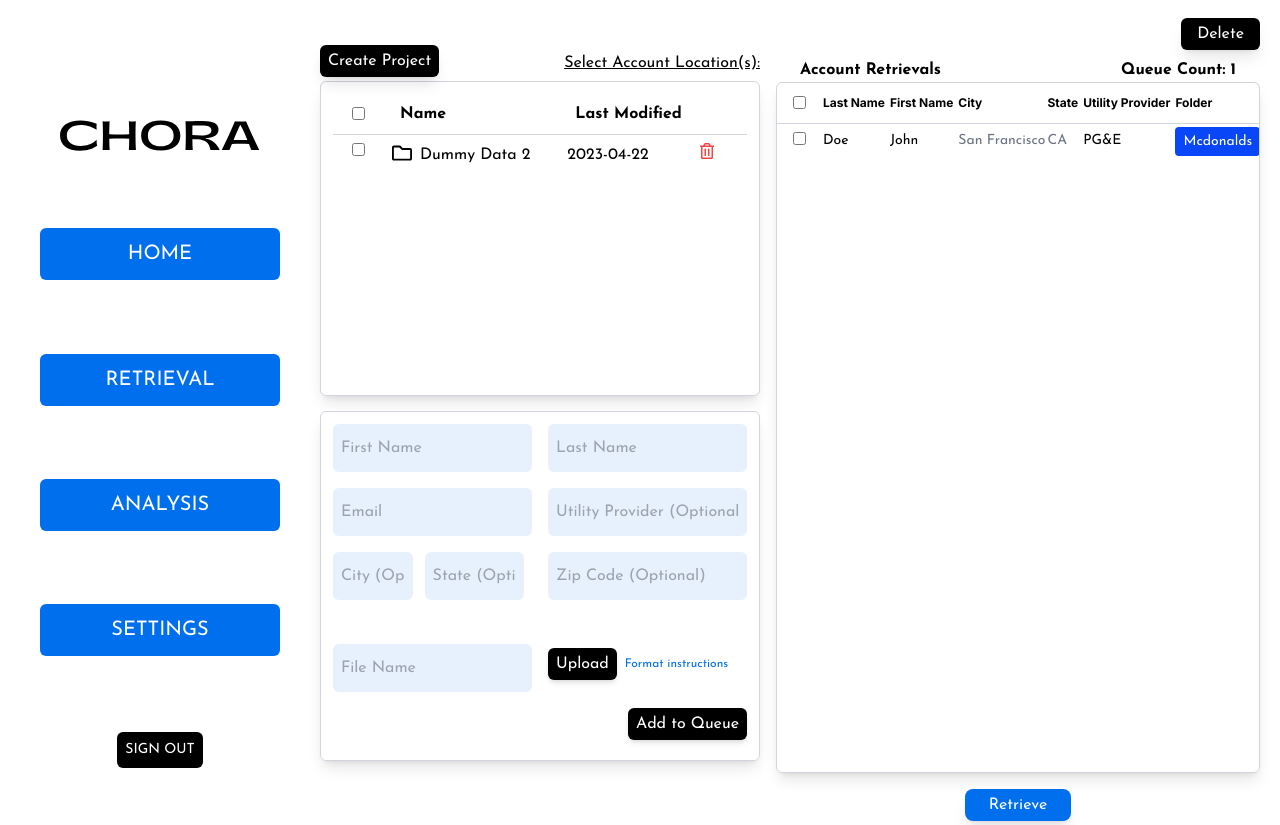
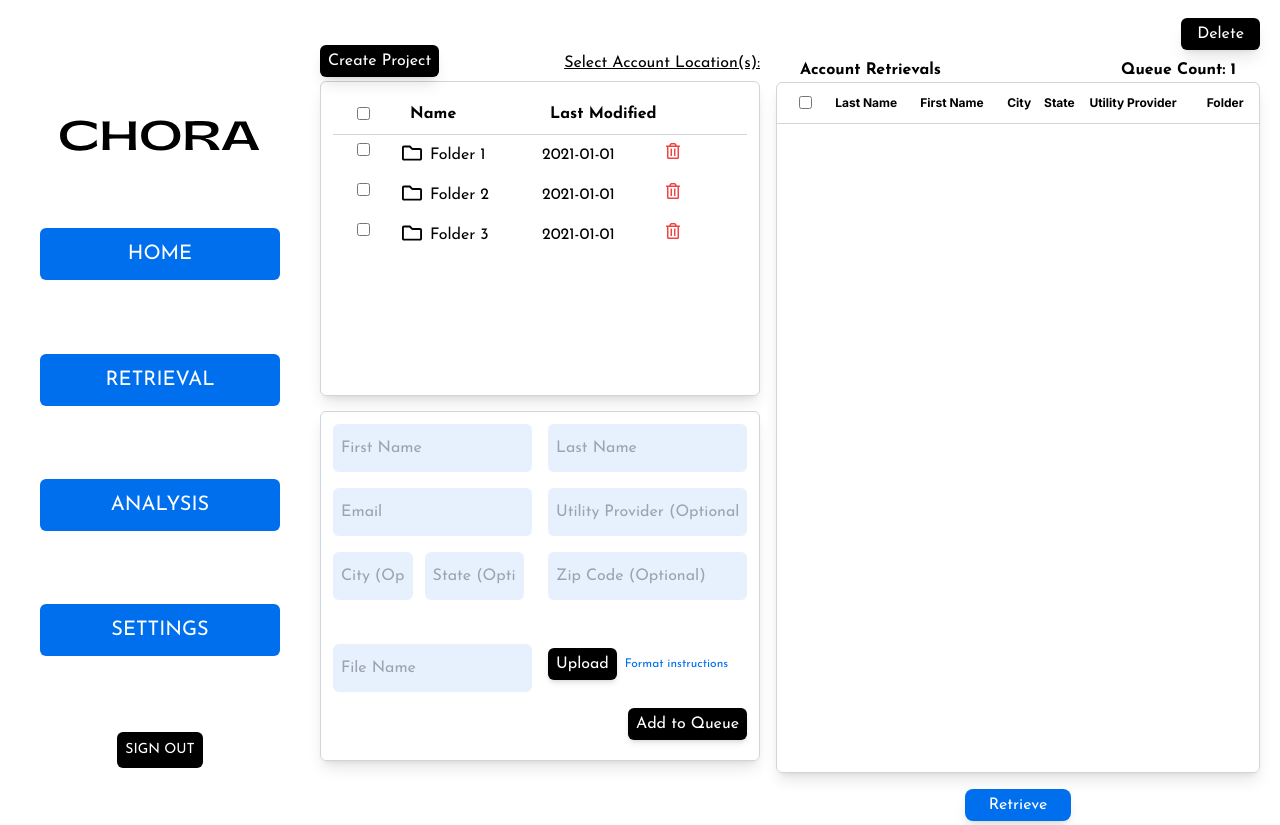
Before and after one commit to Meedux/GTM-Requirement, a Next.js app: page /retrieval in a window 1280 px wide. Built offline with nearby package versions, Linux system fonts and the light colour scheme.

Commit message:
Account Retrieval Redux Implementation

```diff
--- a/components/Accounts.tsx
+++ b/components/Accounts.tsx
@@ -4,9 +4,14 @@ import React from "react";
 import { FaRegTrashAlt } from "react-icons/fa";
 import AccountTableRow from "./TableRow/AccountTableRow";
 import { usePathname } from "next/navigation";
+import { useAppDispatch, useAppSelector } from "@/redux/hooks";
+import { AccountQueue } from "@/redux/util_types";
 
 const Accounts = () => {
   const url = usePathname();
+  const retrieval = useAppSelector((state) => state.retrieval);
+  const dispatch = useAppDispatch();
+
   return (
     <div className="mt-7 md:mt-0">
       <div className={`flex flex-row ${url === '/retrieval' ? "justify-end" : url === "/settings"? "mt-1 lg:-mt-[2.2rem] justify-between" : "justify-between"} items-center w-[100%] lg:w-[110%]`}>
@@ -84,6 +89,8 @@ const Accounts = () => {
               date="02/11/24"
               folderName="Mcdonalds"
             />
+
+
           </tbody>
         </table>
       </div>
--- a/components/FolderData.tsx
+++ b/components/FolderData.tsx
@@ -1,11 +1,32 @@
 "use client";
-import React from "react";
-import { FaRegTrashAlt } from "react-icons/fa";
+import React, { useEffect, useState } from "react";
 import FolderTableRow from "./TableRow/FolderTableRow";
 import { usePathname } from "next/navigation";
+import { Folder } from "@/redux/util_types";
+import {
+  fetchFolders,
+} from "@/redux/retrieval/thunks";
+import { useAppDispatch, useAppSelector } from "@/redux/hooks";
+
+
 
 const FolderData = () => {
   const url = usePathname();
+  const dispatch = useAppDispatch();
+  const retrieval = useAppSelector((state) => state.retrieval);
+
+
+  const [folders, setFolders] = useState<Folder[]>([]);
+
+  useEffect(() => {
+    Promise.resolve(dispatch(fetchFolders()))
+  }, [retrieval.selectedFolder, retrieval.accountQueue]);
+
+  useEffect(() => {
+    setFolders(retrieval.folders);
+    console.log(retrieval.folders)
+  }, [retrieval.folders]);
+
   return (
     <div className="">
       <div className="flex flex-row justify-between items-center">
@@ -56,10 +77,14 @@ const FolderData = () => {
             </tr>
           </thead>
           <tbody>
-            <FolderTableRow
-                folderName="Dummy Data 2"
-                date="2023-04-22"
-            />
+            {
+              folders.map((folder: Folder) => (
+                <FolderTableRow
+                    key={folder.name}
+                    folder={folder}
+                />
+              ))
+            }
           </tbody>
         </table>
       </div>
--- a/components/Retrieval/AccountsTable.tsx
+++ b/components/Retrieval/AccountsTable.tsx
@@ -4,9 +4,13 @@ import React from "react";
 import { FaRegTrashAlt } from "react-icons/fa";
 import RetrievalAccountTableRow from "../TableRow/RetrievalAccountTableRow";
 import { usePathname } from "next/navigation";
+import { useAppDispatch, useAppSelector } from "@/redux/hooks";
+import { AccountQueue } from "@/redux/util_types";
 
 const AccountsTable = () => {
   const url = usePathname();
+  const retrieval = useAppSelector((state) => state.retrieval);
+  const dispatch = useAppDispatch();
   return (
     <div className="mt-7 md:mt-0">
       <div
@@ -72,15 +76,18 @@ const AccountsTable = () => {
             </tr>
           </thead>
           <tbody>
-            <RetrievalAccountTableRow
-              LastName="Doe"
-              FirstName="John"
-              city="San Francisco"
-              state="CA"
-              utility="PG&E"
-              date="02/11/24"
-              folderName="Mcdonalds"
-            />
+            {retrieval.accountQueue.map((account: AccountQueue) => (
+              <RetrievalAccountTableRow
+                key={account.lastName}
+                LastName={account.lastName}
+                FirstName={account.firstName}
+                city={account.city}
+                state={account.state}
+                utility={account.utility}
+                date={account.date}
+                folderName={retrieval.selectedFolder.name}
+              />
+            ))}
           </tbody>
         </table>
       </div>
--- a/components/TableRow/FolderTableRow.tsx
+++ b/components/TableRow/FolderTableRow.tsx
@@ -1,33 +1,40 @@
 "use client";
 
+import { useAppDispatch, useAppSelector } from "@/redux/hooks";
+import { selectFolder } from "@/redux/retrieval/thunks";
+import { Folder } from "@/redux/util_types";
 import React from "react";
 import { FaRegTrashAlt, FaRegFolder } from "react-icons/fa";
 
 const FolderTableRow = ({
-  folderName,
-  date,
+  folder
 }: {
-  folderName: string;
-  date: string;
+  folder: Folder;
 }) => {
   const [onItemHover, setOnItemHover] = React.useState(false);
+  const dispatch = useAppDispatch();
+  const retrieval = useAppSelector((state) => state.retrieval);
+
+  const selectFolderData = () => {
+    dispatch(selectFolder(folder));
+  };
   return (
     <>
       <tr>
         <td className="px-4 py-2 flex justify-center items-center h-full">
-          <div className="flex items-center cursor-pointer hover:text-[#00A2FF]">
+          <div className="flex items-center">
             <input type="checkbox" />
           </div>
         </td>
         <td className="px-2 py-2 text-black font-joseph-sans text-[12px] sm:text-base ">
-          <div className={`flex font-joseph-sans ${onItemHover && "text-[#00A2FF]"} cursor-pointer whitespace-nowrap`} onMouseEnter={e => setOnItemHover(true)} onMouseLeave={e => setOnItemHover(false)}>
-            <FaRegFolder size={20} className={`text-black text-center ${onItemHover && "text-[#00A2FF]"} mr-2`} />
-            {folderName}
+          <div className={`flex font-joseph-sans cursor-pointer ${retrieval.selectedFolder.name == folder.name ? "text-[#00A2FF]" : ""} whitespace-nowrap`} onClick={e => selectFolderData()}>
+            <FaRegFolder size={20} className={`text-center ${retrieval.selectedFolder.name == folder.name ? "text-[#00A2FF]" : "text-black"} mr-2`} />
+            {folder.name}
           </div>
         </td>
         <td className="px-2 py-2 text-black font-joseph-sans text-[12px] sm:text-base">
           <div className="flex font-joseph-sans cursor-pointer whitespace-nowrap">
-            {date}
+            {folder.lastModified}
             <FaRegTrashAlt className="text-red-500 text-center hover:text-red-700 ml-[50px]" />
           </div>
         </td>
--- /dev/null
+++ b/redux/hooks.ts
@@ -0,0 +1,5 @@
+import { TypedUseSelectorHook, useSelector, useDispatch } from "react-redux";
+import type { AppDispatch, RootState } from "./main";
+
+export const useAppDispatch = () => useDispatch<AppDispatch>()
+export const useAppSelector: TypedUseSelectorHook<RootState> = useSelector
--- a/redux/main.ts
+++ b/redux/main.ts
@@ -9,4 +9,6 @@ const mainStore = configureStore({
     },
 })
 
+export type RootState = ReturnType<typeof mainStore.getState>;
+export type AppDispatch = typeof mainStore.dispatch;
 export default mainStore;
--- a/redux/retrieval/slice.ts
+++ b/redux/retrieval/slice.ts
@@ -1,5 +1,6 @@
 import { createSlice, PayloadAction } from '@reduxjs/toolkit';
 import { RetrievalType } from './types';
+import { AccountQueue, Folder } from '../util_types';
 
 const initialState: RetrievalType = {
     folders: [],
@@ -15,16 +16,17 @@ const retrievalSlice = createSlice({
     name: 'retrieval',
     initialState,
     reducers: {
-        setFolders: (state, action: PayloadAction<RetrievalType['folders']>) => {
+        setFolders: (state, action: PayloadAction<Folder[]>) => {
             state.folders = action.payload;
         },
-        setAccountQueue: (state, action: PayloadAction<RetrievalType['accountQueue']>) => {
+        setAccountQueue: (state, action: PayloadAction<AccountQueue[]>) => {
+            console.log(action)
             state.accountQueue = action.payload;
         },
-        setSelectedFolder: (state, action: PayloadAction<RetrievalType['selectedFolder']>) => {
+        setSelectedFolder: (state, action: PayloadAction<Folder>) => {
             state.selectedFolder = action.payload;
         },
-        setIsLoading: (state, action: PayloadAction<RetrievalType['is_loading']>) => {
+        setIsLoading: (state, action: PayloadAction<boolean>) => {
             state.is_loading = action.payload;
         },
     },
--- a/redux/retrieval/thunks.ts
+++ b/redux/retrieval/thunks.ts
@@ -23,6 +23,7 @@ const accounts: AccountQueue[] = [
         city: "New York",
         state: "NY",
         utility: "ConEd",
+        date: "2021-01-01",
         folder: "Folder 1",
     },
     {
@@ -31,6 +32,7 @@ const accounts: AccountQueue[] = [
         city: "Los Angeles",
         state: "CA",
         utility: "LADWP",
+        date: "2021-01-01",
         folder: "Folder 2",
     },
     {
@@ -39,26 +41,26 @@ const accounts: AccountQueue[] = [
         city: "Chicago",
         state: "IL",
         utility: "ComEd",
+        date: "2021-01-01",
         folder: "Folder 3",
     },
 ];
 
 export const fetchFolders = createAsyncThunk(
     'retrieval/fetchFolders',
-    async () => {
-        await setIsLoading(true)
-
-
-        await setIsLoading(false)
-        await setFolders(folders)
+    async (_, { dispatch }) => {
+      dispatch(setIsLoading(true));
+      // Fetch folders here and assign it to the `folders` variable
+      dispatch(setFolders(folders));
+      dispatch(setIsLoading(false));
     }
 );
 
 export const selectFolder = createAsyncThunk(
     'retrieval/selectFolder',
-    async (folder: Folder) => {
-        await setSelectedFolder(folder)
-        await setIsLoading(true)
+    async (folder: Folder, { dispatch }) => {
+        dispatch(setSelectedFolder(folder))
+        dispatch(setIsLoading(true))
 
         const acc: AccountQueue[] = []
 
@@ -68,7 +70,7 @@ export const selectFolder = createAsyncThunk(
             }
         })
 
-        await setIsLoading(false)
-        await setAccountQueue(acc)
+        dispatch(setIsLoading(false))
+        dispatch(setAccountQueue(acc))
     }
 );
--- a/redux/util_types.ts
+++ b/redux/util_types.ts
@@ -9,5 +9,6 @@ export interface AccountQueue {
     city: string
     state: string
     utility: string
+    date: string
     folder: string
 }
```
